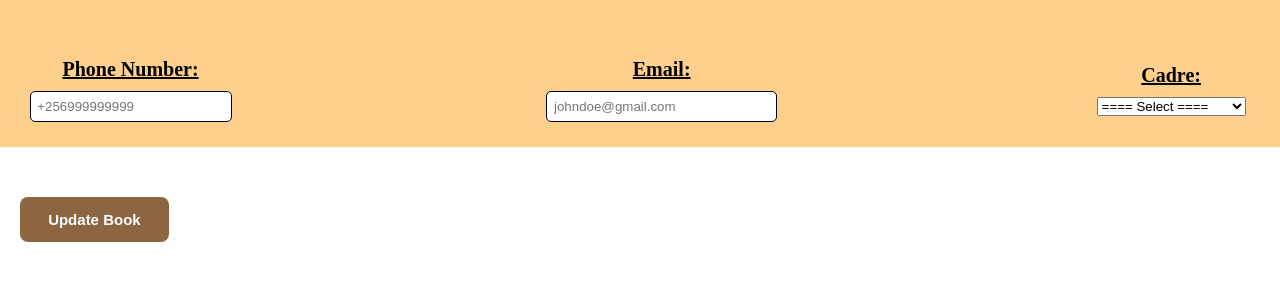
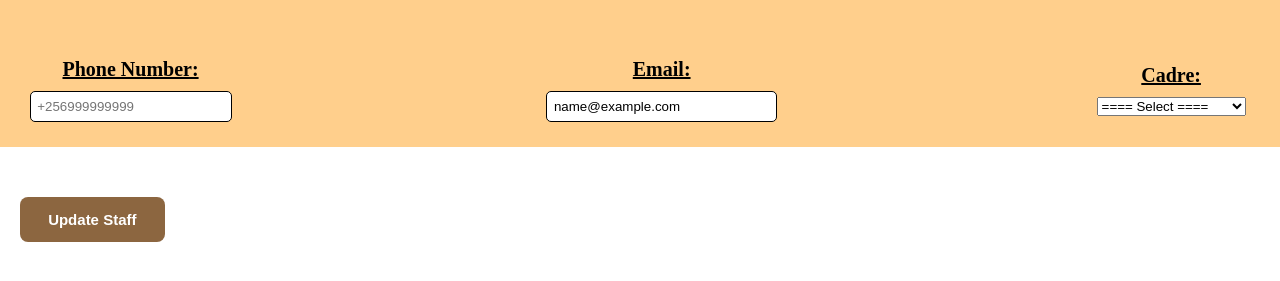
Before and after one commit to ElijahOluwasegun/event_system, a PHP site: page /UpdateStaff.php?id=1 in a window 1280 px wide. Shown: the part 219-500 px from the top of the page. Run offline with PHP 8.4, Linux system fonts and the light colour scheme; tables that the repository leaves empty or names only in its code hold one stand-in row (values such as "Sample post"); data that the repository does not hold is empty.

Commit message:
Replaced book name with staff Added CSS to view books

```diff
--- a/DeleteStaff.php
+++ b/DeleteStaff.php
@@ -5,13 +5,13 @@ include("configurations/connect.php");
 if (isset($_GET['id']) && !empty($_GET['id'])) {
     $id = $_GET['id'];
 
-    // Delete the book with the specified ID
+    // Delete the staff with the specified ID
     try {
         $stmt = $conn->prepare("DELETE FROM staff WHERE id = :id");
         $stmt->bindParam(':id', $id, PDO::PARAM_INT);
 
         if ($stmt->execute()) {
-            // Redirect back to the books list with a success message
+            // Redirect back to the staffs list with a success message
             header("Location: ViewStaff.php?message=Staff deleted successfully");
             exit();
         } else {
--- a/UpdateStaff.php
+++ b/UpdateStaff.php
@@ -75,30 +75,30 @@ if (isset($_GET['id'])) {
             <div class="outside-input-group">
                 <div class="input-group">
                     <label class="staffn" for="">Staff Number:</label>
-                    <input type="text" name="Stno" value="<?= htmlspecialchars($book['Stno']) ?>" placeholder="ST999">
+                    <input type="text" name="Stno" value="<?= htmlspecialchars($staff['Stno']) ?>" placeholder="ST999">
                 </div>
                 <div class="input-group">
                     <label for="">First Name:</label>
-                    <input type="text" class="wide_text" name="Fname" value="<?= htmlspecialchars($book['Fname']) ?>" placeholder="John">
+                    <input type="text" class="wide_text" name="Fname" value="<?= htmlspecialchars($staff['Fname']) ?>" placeholder="John">
                 </div>
                 <div class="input-group">
                     <label for="">Last Name:</label>
-                    <input type="text" class="wide_text" name="Lname" value="<?= htmlspecialchars($book['Lname']) ?>" placeholder="Doe">
+                    <input type="text" class="wide_text" name="Lname" value="<?= htmlspecialchars($staff['Lname']) ?>" placeholder="Doe">
                 </div>
             </div>
         </div>
             <div class="outside-input-group">
                 <div class="input-group">
                     <label for="">Phone Number:</label>
-                    <input type="text" name="Phoneno" value="<?= htmlspecialchars($book['Phoneno']) ?>" placeholder="+256999999999">
+                    <input type="text" name="Phoneno" value="<?= htmlspecialchars($staff['Phoneno']) ?>" placeholder="+256999999999">
                 </div>
                 <div class="input-group">
                     <label for="">Email:</label>
-                    <input type="email" class="wide_text" name="email" value="<?= htmlspecialchars($book['email']) ?>" placeholder="johndoe@gmail.com">
+                    <input type="email" class="wide_text" name="email" value="<?= htmlspecialchars($staff['email']) ?>" placeholder="johndoe@gmail.com">
                 </div>
                 <div class="input-group">
                     <label for="">Cadre:</label>
-                    <select name="Cadre" id="" value="<?= htmlspecialchars($book['Cadre']) ?>">
+                    <select name="Cadre" id="" value="<?= htmlspecialchars($staff['Cadre']) ?>">
                             <option value="">==== Select ====</option>
                             <option value="Admin" <?= $staff['Cadre'] == 'Admin' ? 'selected' : '' ?>>System Administrator</option>
                             <option value="Manager" <?= $staff['Cadre'] == 'Manager' ? 'selected' : '' ?>>Manager</option>
@@ -108,7 +108,7 @@ if (isset($_GET['id'])) {
             </div>
         </div>
         <div class="btn">
-            <button type="submit">Update Book</button>
+            <button type="submit">Update Staff</button>
         </div>
     </form>
 </body>
```
Also changed, not shown: ViewStaff.php (+13 -6 lines).
